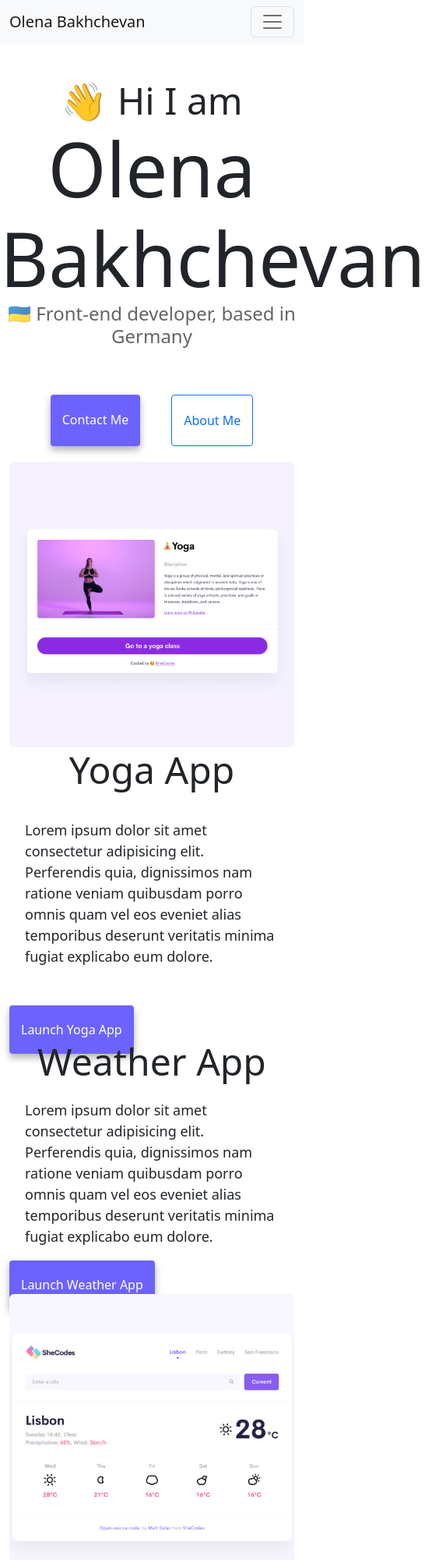
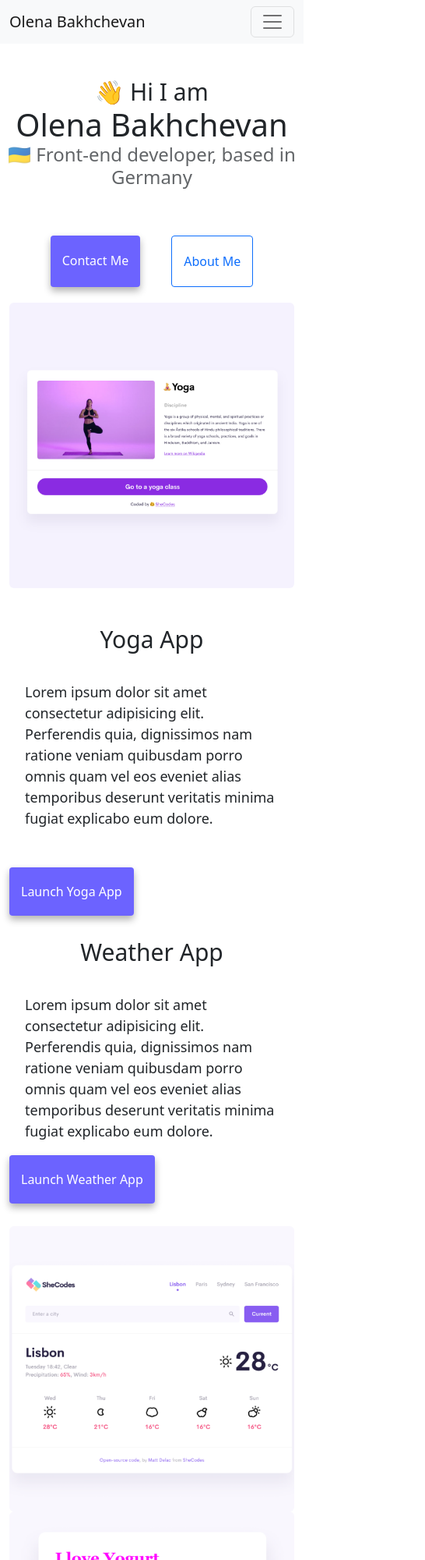
Before and after one commit to LenaKvitka/Portfolio-week-3, a plain HTML site: page index.html in a window 390 px wide. Shown: the top 2000 px of the page at 78% size, 546 px wide, since content can reach past the window. Drawn offline with nearby package versions, Linux system fonts and the light colour scheme.

Commit message:
Added media, all ok without SEO optimization

```diff
--- a/index.html
+++ b/index.html
@@ -56,7 +56,7 @@
           <img src="images/yoga.png" class="img-fluid rounded" />
         </div>
         <div class="col-md-6">
-          <h2 class="mb-3">Yoga App</h2>
+          <h2 class="mb-3 mt-5">Yoga App</h2>
           <p class="text-start">
             Lorem ipsum dolor sit amet consectetur adipisicing elit. Perferendis
             quia, dignissimos nam ratione veniam quibusdam porro omnis quam vel
@@ -70,7 +70,7 @@
       </div>
       <div class="row">
         <div class="col-md-6">
-          <h2>Weather App</h2>
+          <h2 class="mb-3 mt-5">Weather App</h2>
           <p class="text-start">
             Lorem ipsum dolor sit amet consectetur adipisicing elit. Perferendis
             quia, dignissimos nam ratione veniam quibusdam porro omnis quam vel
@@ -82,7 +82,7 @@
           >
         </div>
         <div class="col-md-6">
-          <img src="images/weather.png" class="img-fluid rounded" />
+          <img src="images/weather.png" class="img-fluid rounded mt-5" />
         </div>
       </div>
       <div class="row">
@@ -90,7 +90,7 @@
           <img src="images/yogurt.png" class="img-fluid rounded" />
         </div>
         <div class="col-md-6">
-          <h2>Yogurt App</h2>
+          <h2 class="mb-3 mt-5">Yogurt App</h2>
           <p class="text-start">
             Lorem ipsum dolor sit amet consectetur adipisicing elit. Perferendis
             quia, dignissimos nam ratione veniam quibusdam porro omnis quam vel
--- a/style.css
+++ b/style.css
@@ -26,6 +26,15 @@ h2 {
 h3 {
   font-size: 24px;
   opacity: 0.7;
+}
+@media (max-width: 768px) {
+  h1 {
+    font-size: 40px;
+    text-align: center;
+  }
+  h2 {
+    font-size: 30px;
+  }
 }
 
 p {
```
